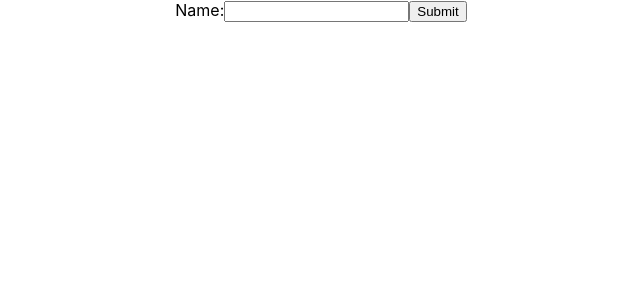
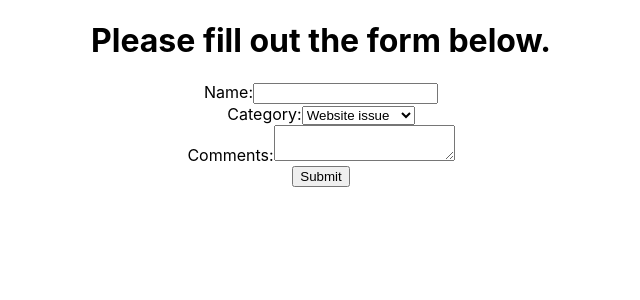
Before and after one commit to vkleer/react-app, a React (Create React App) app in the folder my-app/: page / in a window 1280 px wide. Shown: the top 300 px of the page, without its empty margins (319-959 px from the left). Built offline with nearby package versions, Linux system fonts and the light colour scheme.

Commit message:
Create controlled form component and use onChange to handle form input through React

```diff
--- a/my-app/src/components/ControlledForm.js
+++ b/my-app/src/components/ControlledForm.js
@@ -6,25 +6,54 @@ export class ControlledForm extends Component {
         super(props)
 
         this.state = {
-            name: ''
+            name: '',
+            category: 'website',
+            comments: '',
         }
     }
 
-    handleNameChange = (event) => {
+    handleChange = (event) => {
+        const {name, value} = event.target;
         this.setState ({
-            name: event.target.value,
+            [name]: value,
         })
+    }
+
+    handleSubmit = (event) => {
+        event.preventDefault();
+        console.log(this.state);
     }
 
     render() {
         return (
             <div>
-                <form>
-                    <label htmlFor='name'>Name:</label>
+                <h1>Please fill out the form below.</h1>
+                <form onSubmit={this.handleSubmit}>
+                    <div>
+                        <label htmlFor='name'>Name:</label>
                     <input
-                        value={this.state.name} onChange={this.handleNameChange}
+                        value={this.state.name} onChange={this.handleChange}
                         id='name' name='name' type='text'
                     />
+                    </div>
+                    <div>
+                        <label htmlFor='category'>Category:</label>
+                    <select
+                        value={this.state.category} onChange={this.handleChange}
+                        id='category' name='category'
+                    >
+                        <option value='website'>Website issue</option>
+                        <option value='order'>Order issue</option>
+                        <option value='general'>General inquiry</option>
+                    </select>
+                    </div>
+                    <div>
+                        <label htmlFor='comments'>Comments:</label>
+                        <textarea
+                            value={this.state.comments} onChange={this.handleChange}
+                            id='comments' name='comments'
+                        />
+                    </div>
                     <input type='submit' value='Submit' />
                 </form>
             </div>
```
